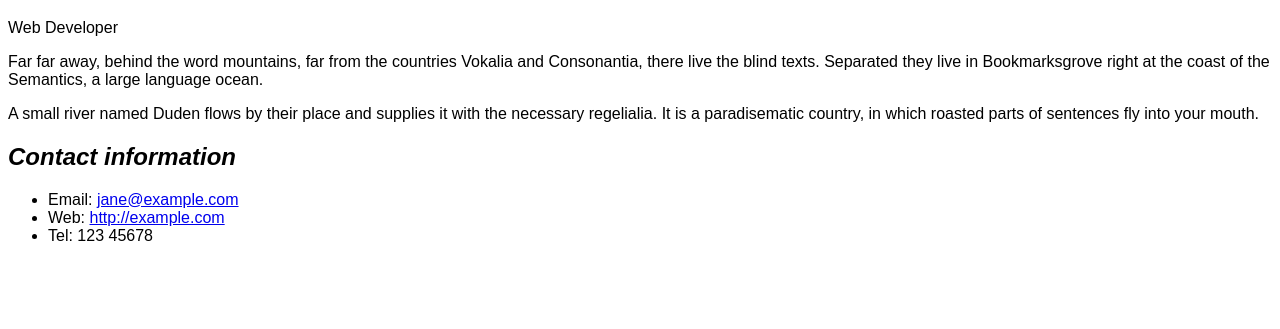
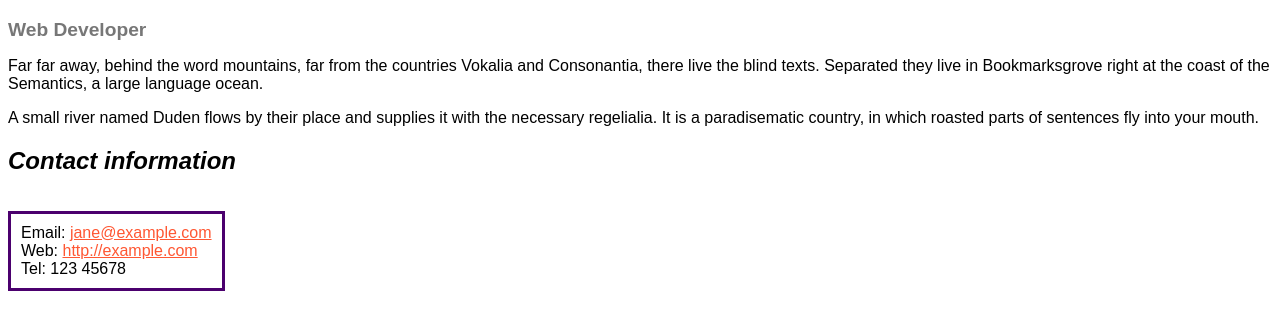
Before and after one commit to harshu0110/harshu0110.github.io, a plain HTML site: page lab3/part1/index.html in a window 1280 px wide. Shown: the part 67-396 px from the top of the page. Drawn offline with Linux system fonts and the light colour scheme.

Commit message:
Move third commit into index.html
Moved third commit into index.html, removed the erroneous file

```diff
--- a/lab3/part1/index.html
+++ b/lab3/part1/index.html
@@ -1,11 +1,10 @@
 <!--
 Name:Harshika Vadhavani
-Filename:pt-1secondcommit.html
+Filename:pt-1thirdcommit.html
 Date:20 Feb 2025
-Description:This is my second commit for part -1 in this file i have made changes to
-h1 and h2 heading tag i have changed its colour to pink
+Description:This is my third commit for part -1 in this file i have created class .job-title
+a hover, and i have created ul and li tag.
 -->
-
 <!DOCTYPE html>
 <html lang="en">
 <head>
@@ -27,6 +26,28 @@ h1 and h2 heading tag i have changed its colour to pink
     font-size: 1.5em;
     font-style: italic;
   }
+  .job-title {
+  color: #777777;
+  font-weight: bold;
+  font-size: 1.2em;
+}
+a:link,
+a:visited {
+  color: #ff5733; /* Orange color */
+}
+a:hover {
+  text-decoration: none;
+}
+
+ul {
+  border: 3px solid #4b006e; /* Dark purple border */
+  padding: 10px;
+  display: inline-block;
+}
+
+li {
+  list-style-type: none;
+}
     </style>
 </head>
 <body>
```
Also changed, not shown: 1 other file.
